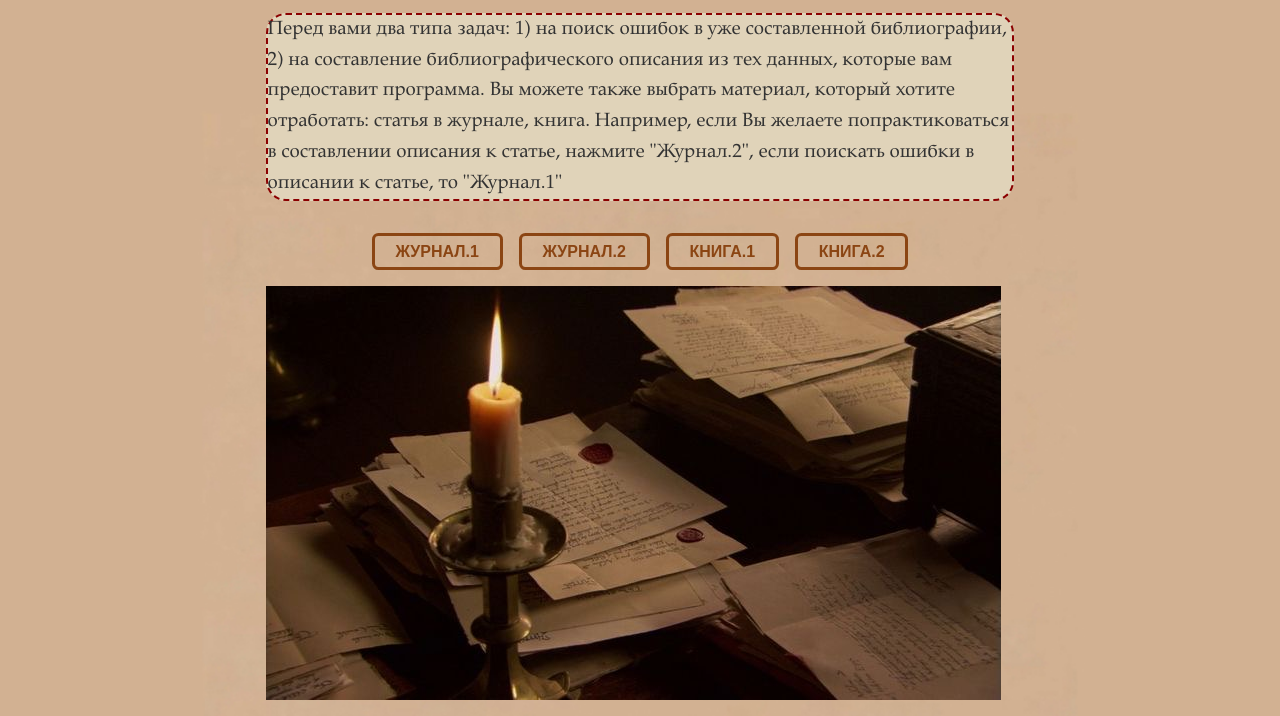
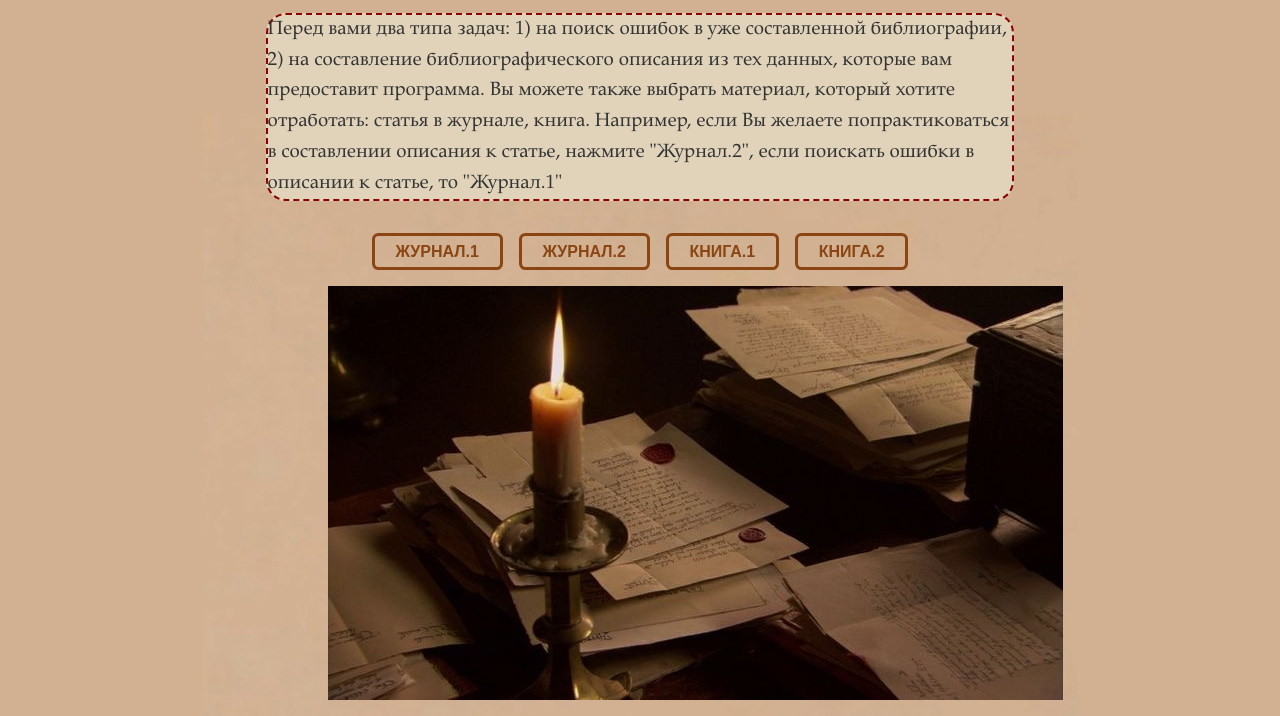
Before and after one commit to polina-novinski/-bibliography, a plain HTML site: page index.html in a window 1280 px wide. Shown: the part 89-805 px from the top of the page. Drawn offline with nearby package versions, Linux system fonts and the light colour scheme; files whose address does not match are found by name.

Commit message:
Update styles-2.css

```diff
--- a/materials/styles-2.css
+++ b/materials/styles-2.css
@@ -33,10 +33,8 @@ font-size: 1.2rem;
 }
 .img{
 display: flex;
-margin-left: 20%;
+margin-left: 25%;
    margin-top: 1rem;
-   width: 60%;
-   height: 40%;
 }
 .btn-group {
  display: flex;
```
